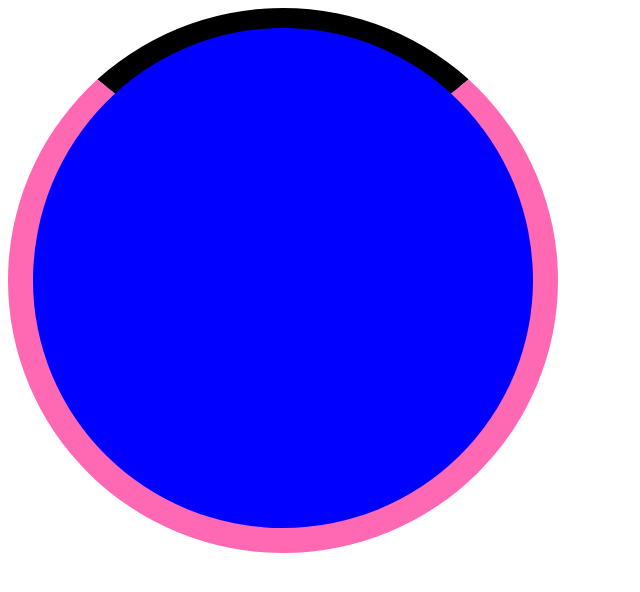
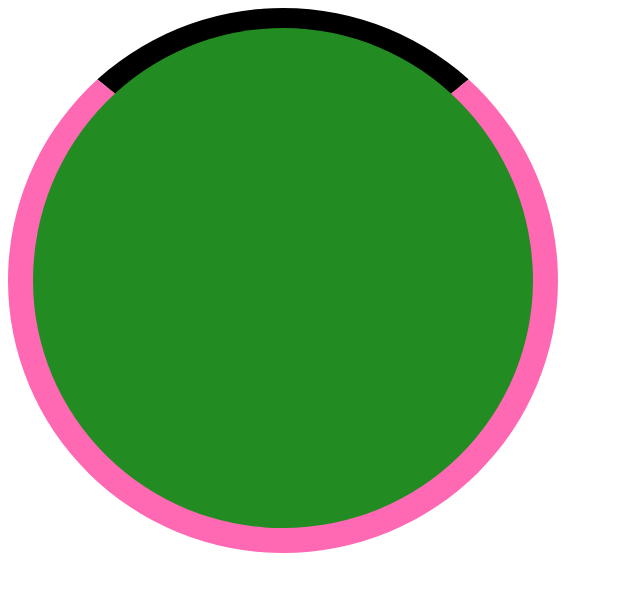
Before and after one commit to dileep2705/circle, a plain HTML site: page index.html in a window 1280 px wide. Shown: the whole page, without its empty margins (0-640 px from the left). Drawn offline with Linux system fonts and the light colour scheme.

Commit message:
Update index.html

```diff
--- a/index.html
+++ b/index.html
@@ -3,7 +3,7 @@
 	<head>
 		<style>
 		.spiner{
-			background-color: #0000FF;
+			background-color: #228B22;
 			height: 500px;
 			width: 500px;
 			border-radius: 50%;
```
